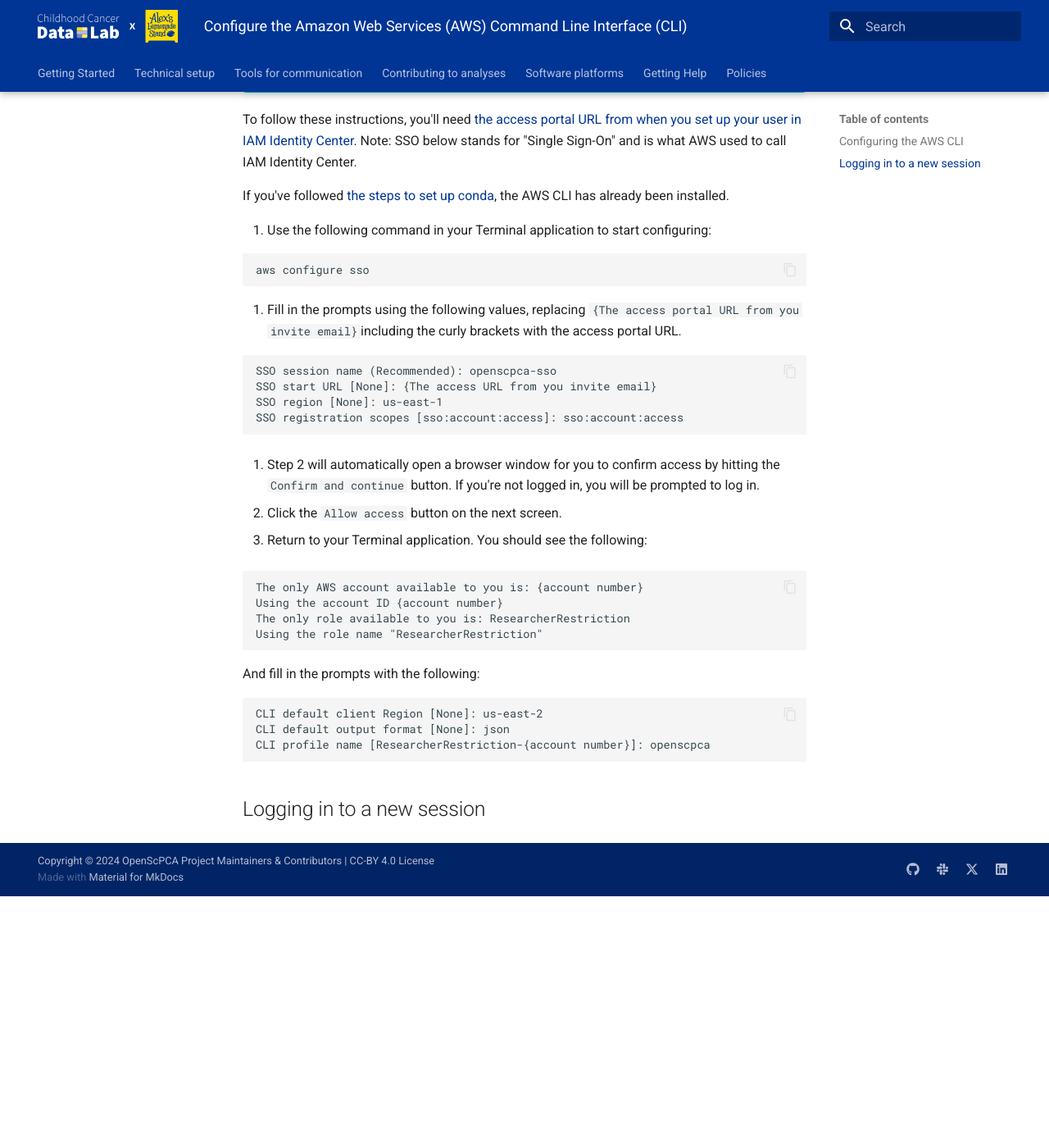
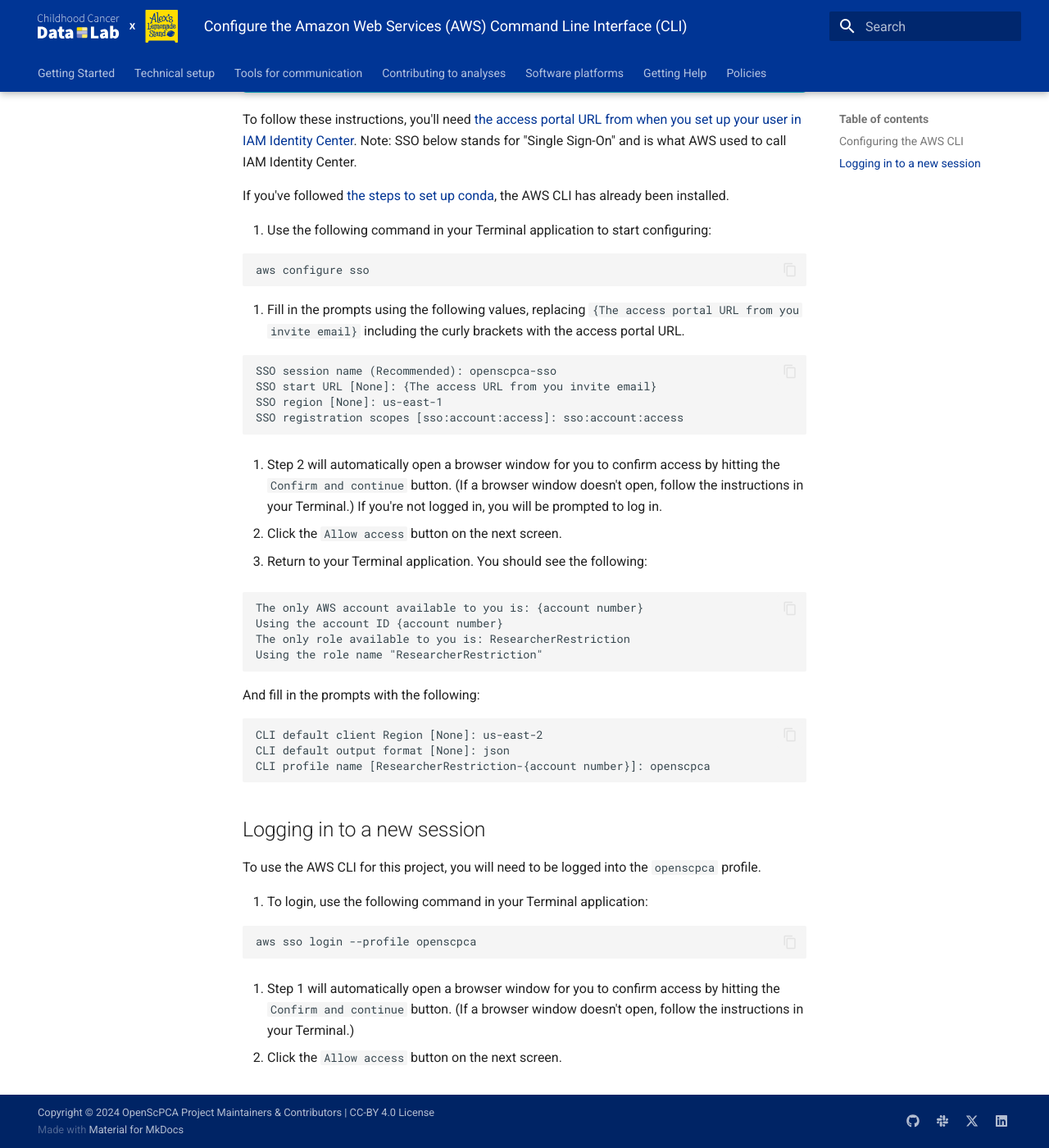
Before and after one commit to AlexsLemonade/OpenScPCA-analysis, an MkDocs documentation site: the page built from docs/technical-setup/environment-setup/configure-aws-cli.md, in a window 1280 px wide and 1400 px high, scrolled down 572 px. Shown: the whole window at 82% size. Built offline with MkDocs 1.6.1 and Material for MkDocs 9.7.7, drawn with Linux system fonts in a browser that asks for light colours; before the commit the page ends 1665 px from its top, so only the background shows below that.

Commit message:
Add section about logging in

````diff
--- a/docs/technical-setup/environment-setup/configure-aws-cli.md
+++ b/docs/technical-setup/environment-setup/configure-aws-cli.md
@@ -24,7 +24,7 @@
 aws configure sso
 ```
 
-2. Fill in the prompts using the following values, replacing `{The access portal URL from you invite email}`including the curly brackets with the access portal URL.
+2. Fill in the prompts using the following values, replacing `{The access portal URL from you invite email}` including the curly brackets with the access portal URL.
 
 ```
 SSO session name (Recommended): openscpca-sso
@@ -34,6 +34,7 @@
 ```
 
 3. Step 2 will automatically open a browser window for you to confirm access by hitting the `Confirm and continue` button.
+(If a browser window doesn't open, follow the instructions in your Terminal.)
 If you're not logged in, you will be prompted to log in.
 
 4. Click the `Allow access` button on the next screen.
@@ -47,6 +48,7 @@
 The only role available to you is: ResearcherRestriction
 Using the role name "ResearcherRestriction"
 ```
+
 And fill in the prompts with the following:
 
 ```
@@ -56,3 +58,16 @@
 ```
 
 ## Logging in to a new session
+
+To use the AWS CLI for this project, you will need to be logged into the `openscpca` profile.
+
+1. To login, use the following command in your Terminal application:
+
+```sh
+aws sso login --profile openscpca
+```
+
+2. Step 1  will automatically open a browser window for you to confirm access by hitting the `Confirm and continue` button.
+(If a browser window doesn't open, follow the instructions in your Terminal.)
+
+3. Click the `Allow access` button on the next screen.
````
